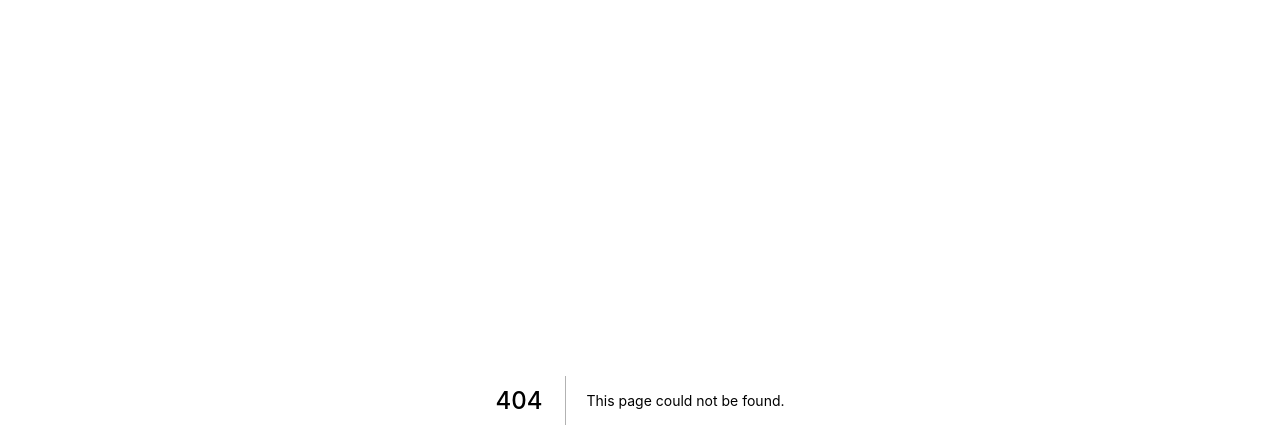
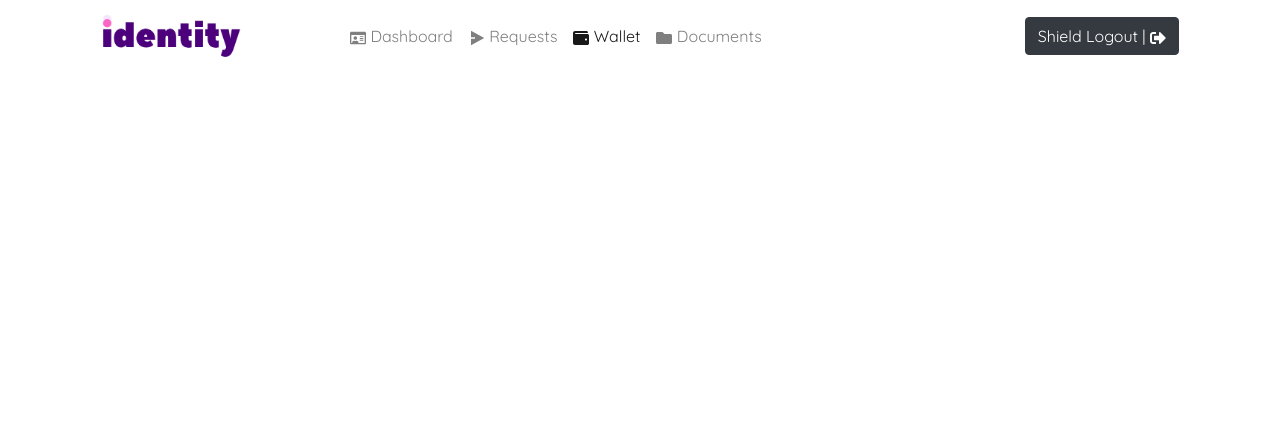
Before and after one commit to TheThirdPillar/Identity, a Next.js app in the folder identity-web-app/: page /user/wallet in a window 1280 px wide. Before the commit this address had no page. Shown: the top 448 px of the page. Built offline with nearby package versions, Linux system fonts and the light colour scheme.

Commit message:
Minor changes

```diff
--- a/identity-web-app/components/Topbar.js
+++ b/identity-web-app/components/Topbar.js
@@ -23,6 +23,8 @@ function Topbar(props) {
     activeKey = 1
   } else if (router.pathname === '/user/request') {
     activeKey = 2
+  } else if (router.pathname === '/user/wallet') {
+    activeKey = 3
   }
 
   return (
@@ -44,7 +46,7 @@ function Topbar(props) {
                     <Nav.Link eventKey={2} href="/user/request"><RiSendPlane2Fill /> Requests</Nav.Link>
                   </Nav.Item>
                   <Nav.Item>
-                    <Nav.Link eventKey={3} href="#"><FaWallet /> Wallet</Nav.Link>
+                    <Nav.Link eventKey={3} href="/user/wallet"><FaWallet /> Wallet</Nav.Link>
                   </Nav.Item>
                   <Nav.Item>
                     <Nav.Link eventKey={4} href="#"><FaFolder /> Documents</Nav.Link>
--- a/identity-web-app/layout/DefaultLayout.js
+++ b/identity-web-app/layout/DefaultLayout.js
@@ -10,7 +10,9 @@ function DefaultLayout(props) {
         <div>
           {props.children}
         </div>
-        <Footer />
+          {
+            (!props.isUserSession) ? <Footer /> : <></>
+          }
       </Container>
     </>
   )
--- /dev/null
+++ b/identity-web-app/pages/user/wallet.js
@@ -0,0 +1,14 @@
+import Head from 'next/head'
+
+import DefaultLayout from '../../layout/DefaultLayout'
+
+export default function UserDashboard() {
+  const isUserSession = true
+  return (
+    <DefaultLayout isUserSession={isUserSession}>
+      <Head>
+        <title>Identity - Wallet</title>
+      </Head>
+    </DefaultLayout>
+  )
+}
```
